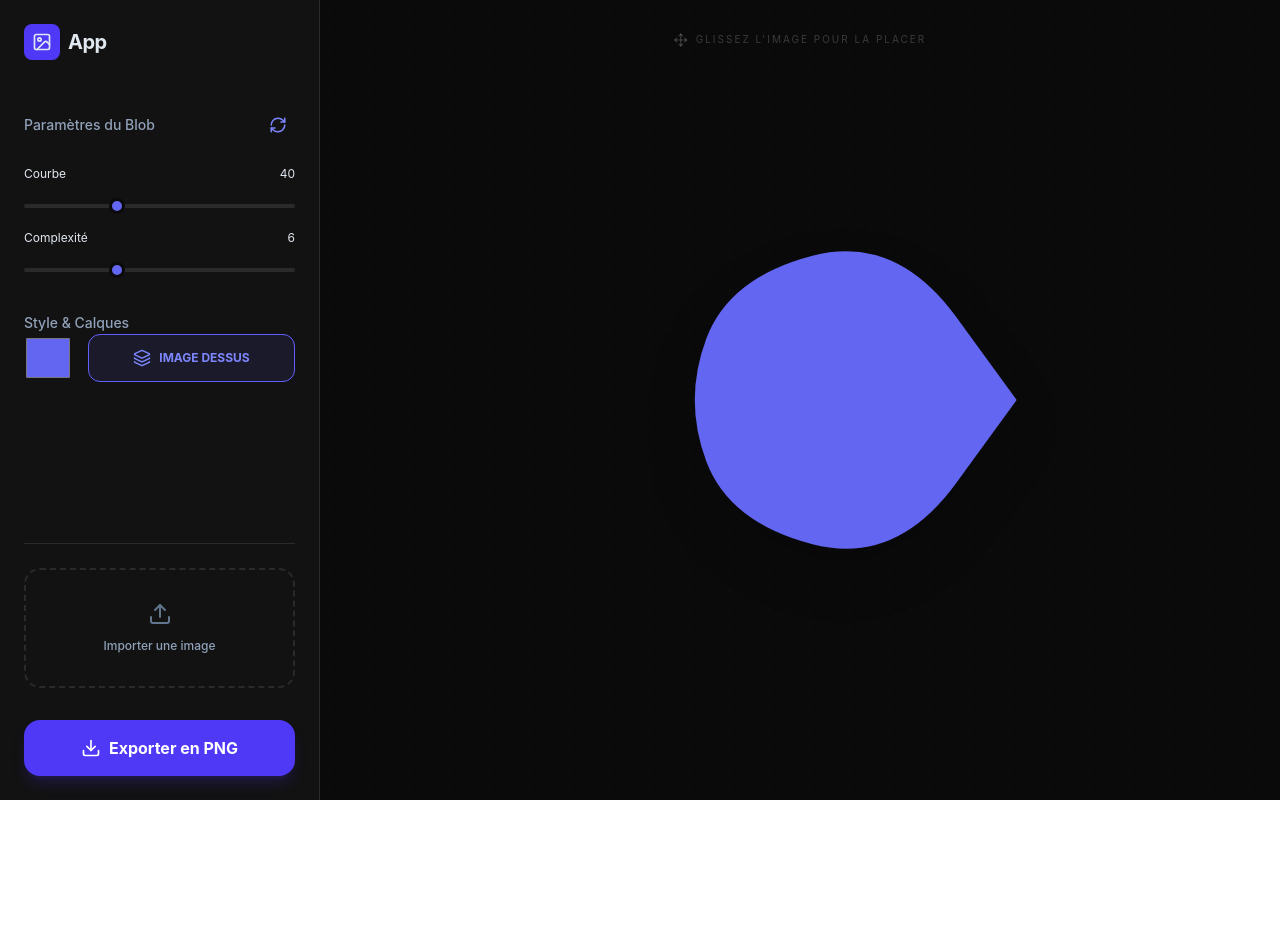
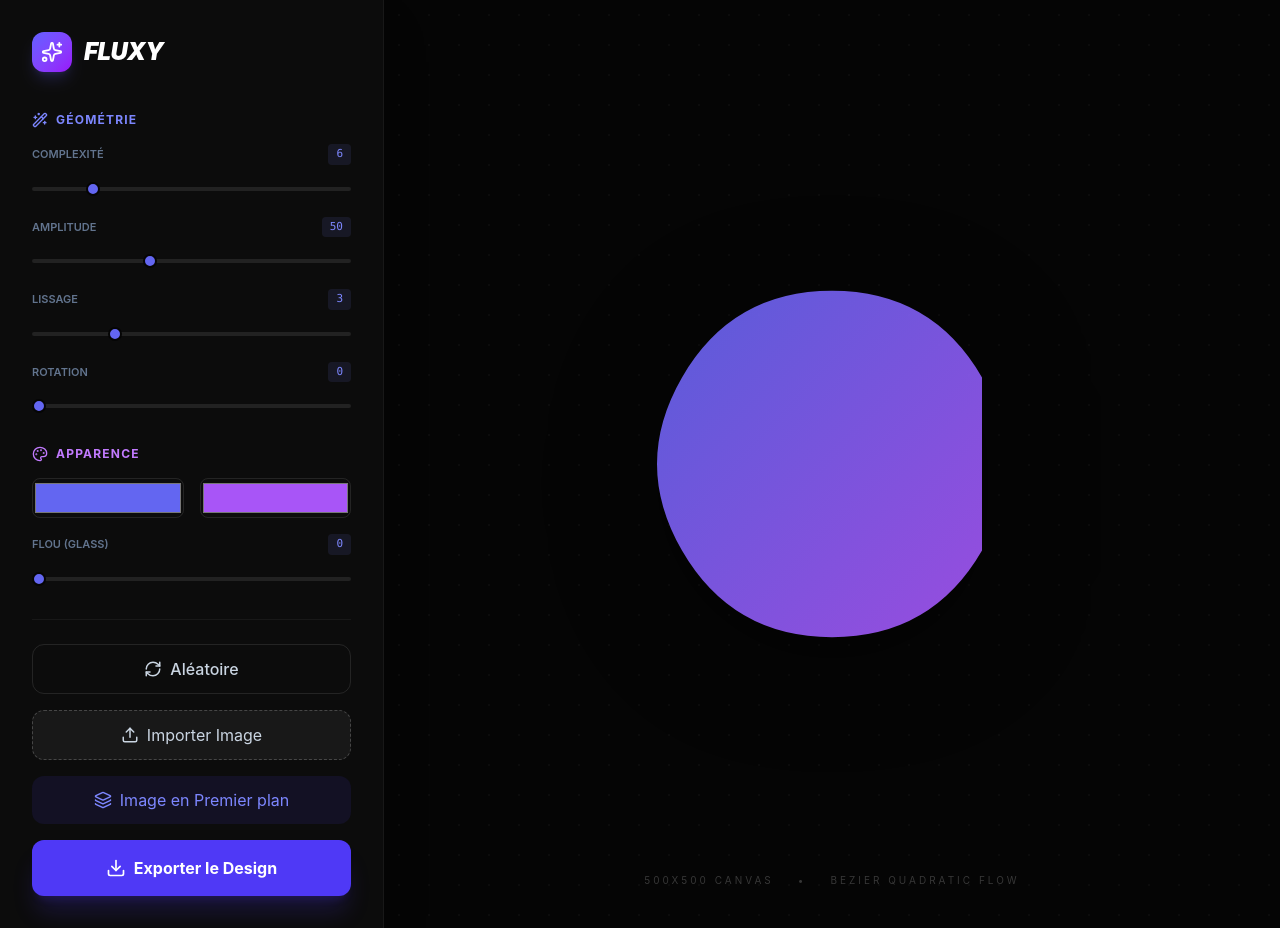
Before and after one commit to ranto-dev/Fluxy, a React (Vite) app: page / in a window 1280 px wide. Before the commit the page ends 800 px from the top, so only its background shows below. Built offline with nearby package versions, Linux system fonts and the light colour scheme.

Commit message:
feat:add mew parameter for blob maker

```diff
--- a/src/App.tsx
+++ b/src/App.tsx
@@ -1,4 +1,4 @@
-import React, { useState, useRef, useEffect } from "react";
+import React, { useState, useRef } from "react";
 import { motion, AnimatePresence } from "framer-motion";
 import {
   Download,
@@ -6,273 +6,353 @@ import {
   Upload,
   Layers,
   Move,
-  Sliders,
-  Image as ImageIcon,
+  Palette,
+  Sparkles,
+  Wand2,
 } from "lucide-react";
 import html2canvas from "html2canvas";
 
-// Fonction pour générer le chemin du Blob
-const createBlobPath = (
+// Algorithme de génération avancé avec bruit sinus
+const generateComplexBlob = (
   size: number,
   growth: number,
   edges: number,
   seed: number,
+  smoothness: number,
 ) => {
   const center = size / 2;
-  const coords: { x: number; y: number }[] = [];
-  const step = (Math.PI * 2) / edges;
+  const points = [];
+  const angleStep = (Math.PI * 2) / edges;
 
   for (let i = 0; i < edges; i++) {
-    const angle = i * step;
-    const offset = Math.cos(angle * seed) * growth;
-    const radius = size / 3 + offset;
+    const angle = i * angleStep;
+    // Utilisation du seed pour varier les rayons de manière pseudo-aléatoire
+    const noise = Math.sin(angle * seed) * growth;
+    const radius = size / smoothness + noise;
     const x = center + radius * Math.cos(angle);
     const y = center + radius * Math.sin(angle);
-    coords.push({ x, y });
+    points.push({ x, y });
   }
 
-  // Création du chemin fluide (Bézier)
   return (
-    coords.reduce((path, p, i, a) => {
+    points.reduce((path, p, i, a) => {
       const next = a[(i + 1) % a.length];
       const control = { x: (p.x + next.x) / 2, y: (p.y + next.y) / 2 };
       return i === 0
-        ? `M ${p.x} ${p.y} Q ${p.x} ${p.y} ${control.x} ${control.y}`
+        ? `M ${control.x} ${control.y}`
         : `${path} Q ${p.x} ${p.y} ${control.x} ${control.y}`;
     }, "") + " Z"
   );
 };
 
-const App = () => {
-  const [blobParams, setBlobParams] = useState({
-    size: 400,
-    growth: 40,
+const FluxyV2 = () => {
+  const [params, setParams] = useState({
+    growth: 50,
     edges: 6,
-    seed: 1,
+    seed: 42,
+    smoothness: 3,
+    rotate: 0,
+    opacity: 0.9,
+    blur: 0,
+    gradientAngle: 45,
   });
-  const [blobColor, setBlobColor] = useState("#6366f1");
+
+  const [colors, setColors] = useState({
+    primary: "#6366f1",
+    secondary: "#a855f7",
+  });
   const [image, setImage] = useState<string | null>(null);
-  const [imagePos, setImagePos] = useState({ x: 0, y: 0 });
   const [imageLayer, setImageLayer] = useState<"above" | "below">("above");
-  const [isDragging, setIsDragging] = useState(false);
-
   const stageRef = useRef<HTMLDivElement>(null);
 
-  const generateNew = () =>
-    setBlobParams((prev) => ({ ...prev, seed: Math.random() * 10 }));
+  const randomize = () =>
+    setParams({
+      ...params,
+      seed: Math.random() * 100,
+      rotate: Math.random() * 360,
+    });
 
-  const handleImageUpload = (e: React.ChangeEvent<HTMLInputElement>) => {
-    const file = e.target.files?.[0];
-    if (file) {
-      const reader = new FileReader();
-      reader.onload = (en) => setImage(en.target?.result as string);
-      reader.readAsDataURL(file);
-    }
-  };
-
-  const downloadPNG = async () => {
-    if (stageRef.current) {
-      const canvas = await html2canvas(stageRef.current, {
-        backgroundColor: null,
-      });
-      const link = document.createElement("a");
-      link.download = "blob-illustration.png";
-      link.href = canvas.toDataURL();
-      link.click();
-    }
+  const exportArt = async () => {
+    if (!stageRef.current) return;
+    const canvas = await html2canvas(stageRef.current, {
+      backgroundColor: null,
+      scale: 2,
+    });
+    const link = document.createElement("a");
+    link.download = `fluxy-art-${Math.floor(Date.now() / 1000)}.png`;
+    link.href = canvas.toDataURL();
+    link.click();
   };
 
   return (
-    <div className="min-h-screen bg-[#0a0a0a] text-slate-200 flex flex-col md:flex-row overflow-hidden">
-      {/* SIDEBAR CONTROLS */}
-      <aside className="w-full md:w-80 bg-white/[0.03] border-r border-white/10 p-6 flex flex-col gap-8 overflow-y-auto">
-        <div className="flex items-center gap-2 mb-4">
-          <div className="p-2 bg-indigo-600 rounded-lg">
-            <ImageIcon size={20} />
+    <div className="min-h-screen bg-[#050505] text-slate-300 flex flex-col lg:flex-row overflow-hidden font-sans">
+      {/* PANEL DE CONTRÔLE (SIDEBAR) */}
+      <aside className="w-full lg:w-96 bg-[#0c0c0c] border-r border-white/5 p-8 overflow-y-auto custom-scrollbar shadow-2xl z-20">
+        <header className="flex items-center gap-3 mb-10">
+          <div className="w-10 h-10 bg-gradient-to-br from-indigo-500 to-purple-600 rounded-xl flex items-center justify-center shadow-lg shadow-indigo-500/20">
+            <Sparkles className="text-white" size={22} />
           </div>
-          <h1 className="text-xl font-bold tracking-tight">App</h1>
-        </div>
+          <h1 className="text-2xl font-black tracking-tight text-white italic">
+            FLUXY
+          </h1>
+        </header>
 
-        {/* Blob Settings */}
-        <section className="space-y-6">
-          <div className="flex items-center justify-between">
-            <label className="text-sm font-medium text-slate-400">
-              Paramètres du Blob
-            </label>
-            <button
-              onClick={generateNew}
-              className="p-2 hover:bg-white/5 rounded-full text-indigo-400 transition-colors"
-            >
-              <RefreshCw size={18} />
-            </button>
-          </div>
-
-          <div className="space-y-4">
-            <div>
-              <div className="flex justify-between text-xs mb-2">
-                <span>Courbe</span>
-                <span>{blobParams.growth}</span>
-              </div>
-              <input
-                type="range"
-                min="10"
-                max="100"
-                value={blobParams.growth}
-                onChange={(e) =>
-                  setBlobParams({
-                    ...blobParams,
-                    growth: Number(e.target.value),
-                  })
-                }
-                className="w-full accent-indigo-500 bg-white/10 rounded-lg appearance-none h-1"
+        <div className="space-y-8">
+          {/* Géométrie */}
+          <section>
+            <div className="flex items-center gap-2 mb-4 text-indigo-400">
+              <Wand2 size={16} />
+              <h2 className="text-xs font-bold uppercase tracking-widest">
+                Géométrie
+              </h2>
+            </div>
+            <div className="space-y-5">
+              <ControlSlider
+                label="Complexité"
+                min={3}
+                max={20}
+                value={params.edges}
+                onChange={(v) => setParams({ ...params, edges: v })}
+              />
+              <ControlSlider
+                label="Amplitude"
+                min={10}
+                max={120}
+                value={params.growth}
+                onChange={(v) => setParams({ ...params, growth: v })}
+              />
+              <ControlSlider
+                label="Lissage"
+                min={2}
+                max={6}
+                step={0.1}
+                value={params.smoothness}
+                onChange={(v) => setParams({ ...params, smoothness: v })}
+              />
+              <ControlSlider
+                label="Rotation"
+                min={0}
+                max={360}
+                value={params.rotate}
+                onChange={(v) => setParams({ ...params, rotate: v })}
               />
             </div>
-            <div>
-              <div className="flex justify-between text-xs mb-2">
-                <span>Complexité</span>
-                <span>{blobParams.edges}</span>
-              </div>
+          </section>
+
+          {/* Style Visuel */}
+          <section>
+            <div className="flex items-center gap-2 mb-4 text-purple-400">
+              <Palette size={16} />
+              <h2 className="text-xs font-bold uppercase tracking-widest">
+                Apparence
+              </h2>
+            </div>
+            <div className="grid grid-cols-2 gap-4 mb-4">
               <input
-                type="range"
-                min="3"
-                max="12"
-                value={blobParams.edges}
+                type="color"
+                value={colors.primary}
                 onChange={(e) =>
-                  setBlobParams({
-                    ...blobParams,
-                    edges: Number(e.target.value),
-                  })
+                  setColors({ ...colors, primary: e.target.value })
                 }
-                className="w-full accent-indigo-500 bg-white/10 rounded-lg appearance-none h-1"
+                className="w-full h-10 rounded-lg bg-transparent border border-white/10 cursor-pointer"
+              />
+              <input
+                type="color"
+                value={colors.secondary}
+                onChange={(e) =>
+                  setColors({ ...colors, secondary: e.target.value })
+                }
+                className="w-full h-10 rounded-lg bg-transparent border border-white/10 cursor-pointer"
               />
             </div>
-          </div>
-        </section>
+            <ControlSlider
+              label="Flou (Glass)"
+              min={0}
+              max={40}
+              value={params.blur}
+              onChange={(v) => setParams({ ...params, blur: v })}
+            />
+          </section>
 
-        {/* Color & Layer */}
-        <section className="space-y-4">
-          <label className="text-sm font-medium text-slate-400">
-            Style & Calques
-          </label>
-          <div className="flex gap-4">
-            <input
-              type="color"
-              value={blobColor}
-              onChange={(e) => setBlobColor(e.target.value)}
-              className="w-12 h-12 rounded-xl bg-transparent border-none cursor-pointer"
-            />
+          {/* Actions */}
+          <div className="pt-6 border-t border-white/5 space-y-4">
+            <button
+              onClick={randomize}
+              className="w-full py-3 border border-white/10 hover:bg-white/5 rounded-xl flex items-center justify-center gap-2 transition-all font-medium"
+            >
+              <RefreshCw size={18} /> Aléatoire
+            </button>
+
+            <label className="w-full py-3 bg-white/5 hover:bg-white/10 border border-dashed border-white/20 rounded-xl flex items-center justify-center gap-2 cursor-pointer transition-all">
+              <Upload size={18} /> Importer Image
+              <input
+                type="file"
+                className="hidden"
+                onChange={(e) => {
+                  const file = e.target.files?.[0];
+                  if (file) {
+                    const reader = new FileReader();
+                    reader.onload = (en) =>
+                      setImage(en.target?.result as string);
+                    reader.readAsDataURL(file);
+                  }
+                }}
+              />
+            </label>
+
             <button
               onClick={() =>
                 setImageLayer(imageLayer === "above" ? "below" : "above")
               }
-              className={`flex-1 flex items-center justify-center gap-2 rounded-xl border transition-all ${imageLayer === "above" ? "border-indigo-500 bg-indigo-500/10 text-indigo-400" : "border-white/10 text-slate-400"}`}
+              className="w-full py-3 bg-indigo-600/10 text-indigo-400 rounded-xl flex items-center justify-center gap-2 hover:bg-indigo-600/20 transition-all"
             >
-              <Layers size={18} />{" "}
-              <span className="text-xs uppercase font-bold">
-                Image {imageLayer === "above" ? "Dessus" : "Dessous"}
-              </span>
+              <Layers size={18} /> Image en{" "}
+              {imageLayer === "above" ? "Premier plan" : "Arrière-plan"}
+            </button>
+
+            <button
+              onClick={exportArt}
+              className="w-full py-4 bg-indigo-600 hover:bg-indigo-500 text-white rounded-xl flex items-center justify-center gap-2 transition-all shadow-xl shadow-indigo-600/20 font-bold"
+            >
+              <Download size={20} /> Exporter le Design
             </button>
           </div>
-        </section>
-
-        {/* Image Upload */}
-        <section className="mt-auto pt-6 border-t border-white/10">
-          <label className="group cursor-pointer flex flex-col items-center justify-center gap-3 p-8 border-2 border-dashed border-white/10 rounded-2xl hover:border-indigo-500/50 hover:bg-indigo-500/5 transition-all">
-            <Upload className="text-slate-500 group-hover:text-indigo-400" />
-            <span className="text-xs font-medium text-slate-400">
-              Importer une image
-            </span>
-            <input
-              type="file"
-              className="hidden"
-              onChange={handleImageUpload}
-              accept="image/*"
-            />
-          </label>
-        </section>
-
-        <button
-          onClick={downloadPNG}
-          className="w-full py-4 bg-indigo-600 hover:bg-indigo-500 text-white rounded-2xl font-bold flex items-center justify-center gap-2 transition-all shadow-lg shadow-indigo-600/20"
-        >
-          <Download size={20} /> Exporter en PNG
-        </button>
+        </div>
       </aside>
 
-      {/* CANVAS AREA */}
-      <main className="relative flex-1 flex items-center justify-center p-4 bg-[radial-gradient(#ffffff05_1px,transparent_1px)] [background-size:20px_20px]">
-        <div className="absolute top-8 left-1/2 -translate-x-1/2 flex items-center gap-2 text-white/20">
-          <Move size={14} />
-          <span className="text-[10px] uppercase tracking-[0.2em]">
-            Glissez l'image pour la placer
-          </span>
-        </div>
+      {/* ZONE DE DESIGN (PREVIEW) */}
+      <main className="flex-1 relative flex items-center justify-center bg-[#050505] overflow-hidden">
+        {/* Grille de fond subtile */}
+        <div
+          className="absolute inset-0 opacity-[0.03] pointer-events-none"
+          style={{
+            backgroundImage: "radial-gradient(#fff 1px, transparent 1px)",
+            backgroundSize: "30px 30px",
+          }}
+        />
 
         <div
           ref={stageRef}
-          className="relative w-[500px] h-[500px] flex items-center justify-center"
+          className="relative w-[600px] h-[600px] flex items-center justify-center"
         >
-          {/* LE BLOB SVG */}
-          <svg
-            viewBox="0 0 400 400"
-            className="w-full h-full drop-shadow-2xl"
-            style={{ zIndex: imageLayer === "above" ? 1 : 10 }}
+          {/* LE BLOB */}
+          <motion.div
+            style={{
+              zIndex: imageLayer === "above" ? 1 : 10,
+              rotate: params.rotate,
+              filter: `blur(${params.blur}px)`,
+            }}
+            animate={{
+              d: generateComplexBlob(
+                500,
+                params.growth,
+                params.edges,
+                params.seed,
+                params.smoothness,
+              ),
+            }}
+            className="w-full h-full flex items-center justify-center"
           >
-            <motion.path
-              animate={{
-                d: createBlobPath(
-                  400,
-                  blobParams.growth,
-                  blobParams.edges,
-                  blobParams.seed,
-                ),
-              }}
-              transition={{ type: "spring", damping: 10, stiffness: 50 }}
-              fill={blobColor}
-            />
-          </svg>
+            <svg
+              viewBox="0 0 500 500"
+              className="w-full h-full drop-shadow-[0_20px_50px_rgba(0,0,0,0.5)]"
+            >
+              <defs>
+                <linearGradient
+                  id="blobGrad"
+                  x1="0%"
+                  y1="0%"
+                  x2="100%"
+                  y2="100%"
+                >
+                  <stop offset="0%" stopColor={colors.primary} />
+                  <stop offset="100%" stopColor={colors.secondary} />
+                </linearGradient>
+              </defs>
+              <motion.path
+                animate={{
+                  d: generateComplexBlob(
+                    500,
+                    params.growth,
+                    params.edges,
+                    params.seed,
+                    params.smoothness,
+                  ),
+                }}
+                transition={{ type: "spring", damping: 12, stiffness: 60 }}
+                fill="url(#blobGrad)"
+                fillOpacity={params.opacity}
+              />
+            </svg>
+          </motion.div>
 
-          {/* L'IMAGE IMPORTÉE */}
+          {/* L'IMAGE */}
           <AnimatePresence>
             {image && (
               <motion.div
                 drag
                 dragMomentum={false}
-                onDragStart={() => setIsDragging(true)}
-                onDragEnd={() => setIsDragging(false)}
-                style={{
-                  zIndex: imageLayer === "above" ? 20 : 5,
-                  position: "absolute",
-                  cursor: isDragging ? "grabbing" : "grab",
-                }}
-                initial={{ opacity: 0, scale: 0.5 }}
+                className="absolute"
+                style={{ zIndex: imageLayer === "above" ? 20 : 5 }}
+                initial={{ opacity: 0, scale: 0.8 }}
                 animate={{ opacity: 1, scale: 1 }}
               >
-                <img
-                  src={image}
-                  alt="overlay"
-                  className="max-w-[250px] pointer-events-none rounded-lg shadow-2xl"
-                  draggable="false"
-                />
+                <div className="relative group cursor-grab active:cursor-grabbing">
+                  <div className="absolute -inset-2 bg-indigo-500/20 rounded-2xl blur-xl opacity-0 group-hover:opacity-100 transition-opacity" />
+                  <img
+                    src={image}
+                    alt="Art"
+                    className="max-w-[300px] rounded-2xl shadow-2xl pointer-events-none"
+                  />
+                  <div className="absolute top-2 right-2 p-1 bg-black/50 backdrop-blur-md rounded-md opacity-0 group-hover:opacity-100 transition-opacity">
+                    <Move size={14} className="text-white/70" />
+                  </div>
+                </div>
               </motion.div>
             )}
           </AnimatePresence>
         </div>
+
+        {/* Aide visuelle */}
+        <div className="absolute bottom-10 flex gap-6 text-[10px] uppercase tracking-[0.3em] text-white/20">
+          <span>500x500 Canvas</span>
+          <span>•</span>
+          <span>Bezier Quadratic Flow</span>
+        </div>
       </main>
 
       <style>{`
-        input[type="range"]::-webkit-slider-thumb {
-          appearance: none;
-          height: 16px;
-          width: 16px;
-          border-radius: 50%;
-          background: #6366f1;
-          cursor: pointer;
-          border: 3px solid #0a0a0a;
-        }
+        .custom-scrollbar::-webkit-scrollbar { width: 4px; }
+        .custom-scrollbar::-webkit-scrollbar-track { background: transparent; }
+        .custom-scrollbar::-webkit-scrollbar-thumb { background: #222; border-radius: 10px; }
+        input[type="range"] { -webkit-appearance: none; height: 4px; background: #222; border-radius: 5px; }
+        input[type="range"]::-webkit-slider-thumb { -webkit-appearance: none; width: 14px; height: 14px; background: #6366f1; border-radius: 50%; cursor: pointer; border: 2px solid #050505; }
       `}</style>
     </div>
   );
 };
 
-export default App;
+// Petit composant utilitaire pour les sliders
+const ControlSlider = ({ label, min, max, step = 1, value, onChange }: any) => (
+  <div className="space-y-2">
+    <div className="flex justify-between items-center">
+      <span className="text-[11px] font-semibold text-slate-500 uppercase">
+        {label}
+      </span>
+      <span className="text-[11px] font-mono text-indigo-400 bg-indigo-400/10 px-2 py-0.5 rounded">
+        {value}
+      </span>
+    </div>
+    <input
+      type="range"
+      min={min}
+      max={max}
+      step={step}
+      value={value}
+      onChange={(e) => onChange(Number(e.target.value))}
+      className="w-full"
+    />
+  </div>
+);
+
+export default FluxyV2;
```
